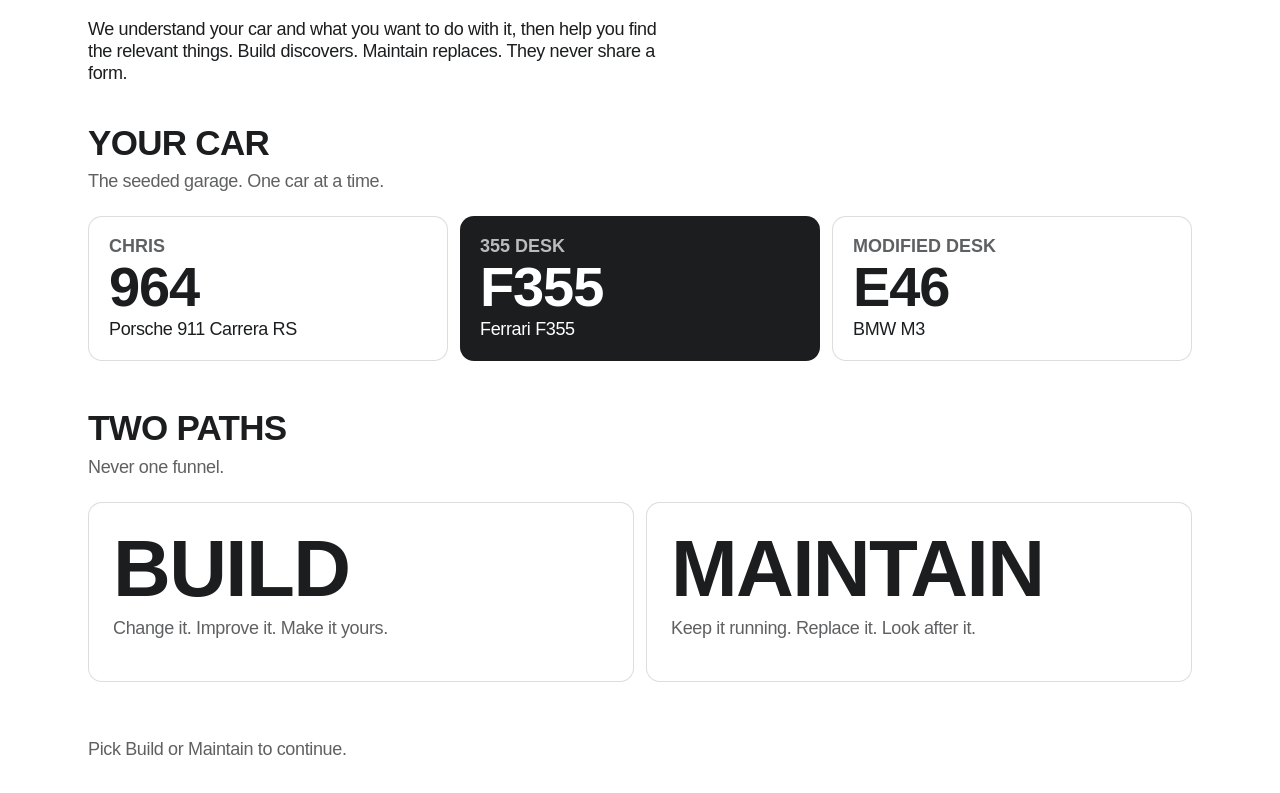
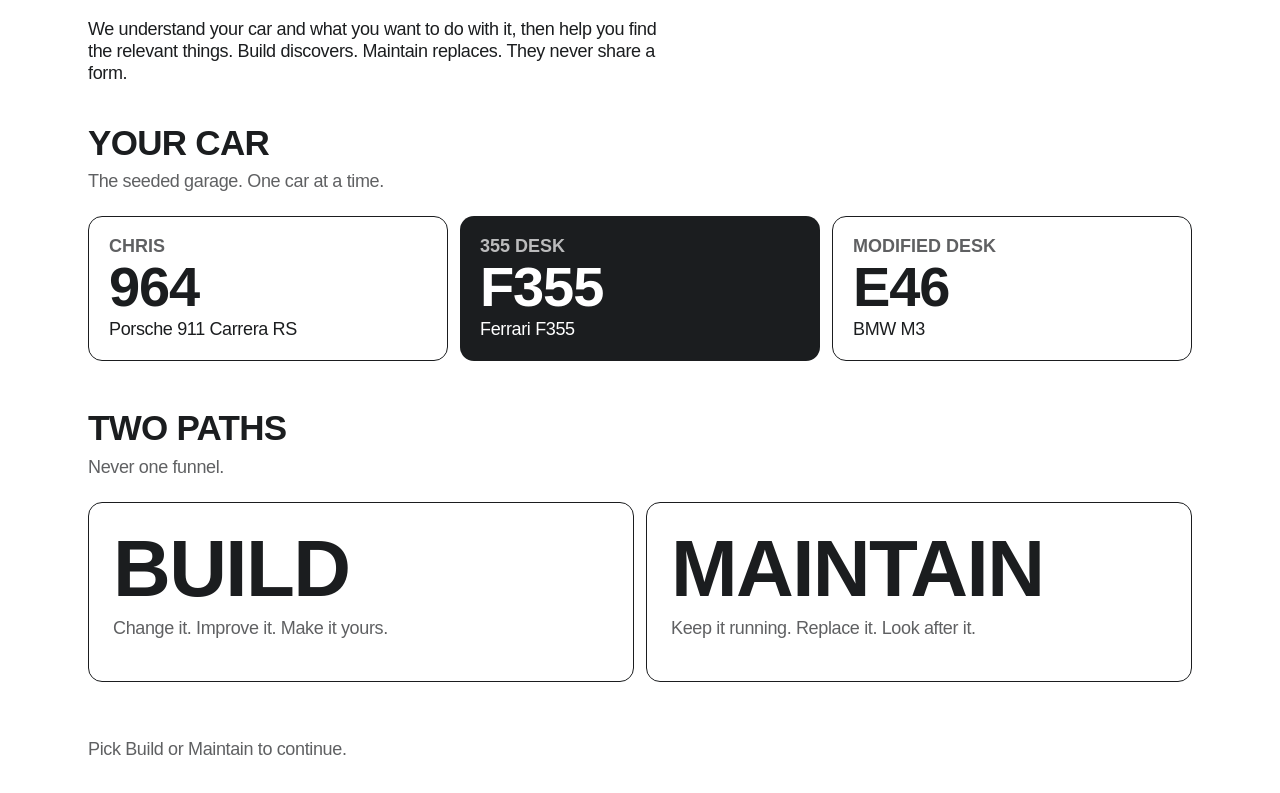
Before and after one commit to CCWILLDRV247/DRV247Editorial, a Next.js app: page /intelligence in a window 1280 px wide. Shown: the part 307-1100 px from the top of the page. Built offline with nearby package versions, Linux system fonts and the light colour scheme; a web font is replaced by a local one.

Commit message:
Give unselected garage and path cards an ink border
Faint 15% borders disappeared on paper. Use the magazine ink stroke
so cars and Build / Maintain read as clickable.

Co-authored-by: chris.williams <chris.williams@drv247.com>

```diff
--- a/app/intelligence/vehicle-entry.tsx
+++ b/app/intelligence/vehicle-entry.tsx
@@ -224,7 +224,7 @@ export function VehicleEntry() {
                   className={`rounded-xl px-5 py-5 text-left transition ${
                     selected
                       ? "bg-[#1b1d1f] text-white"
-                      : "border border-[#1b1d1f]/15 bg-white hover:border-[#1b1d1f]/40"
+                      : "border border-[#1b1d1f] bg-white hover:bg-[#f3f3f3]"
                   }`}
                 >
                   <p
@@ -444,7 +444,7 @@ export function VehicleEntry() {
                       className={`rounded-xl px-5 py-5 text-left transition ${
                         selected
                           ? "bg-[#1b1d1f] text-white"
-                          : "border border-[#1b1d1f]/15 bg-white hover:border-[#1b1d1f]/40"
+                          : "border border-[#1b1d1f] bg-white hover:bg-[#f3f3f3]"
                       }`}
                     >
                       <p className="font-display text-[clamp(2rem,6vw,2.75rem)] font-black uppercase leading-[0.70] tracking-[-0.02em]">
@@ -521,7 +521,7 @@ function PathCard({
       onClick={onClick}
       aria-pressed={selected}
       className={`min-h-[180px] rounded-xl px-6 py-7 text-left transition ${
-        selected ? "bg-[#1b1d1f] text-white" : "border border-[#1b1d1f]/15 bg-white hover:border-[#1b1d1f]/40"
+        selected ? "bg-[#1b1d1f] text-white" : "border border-[#1b1d1f] bg-white hover:bg-[#f3f3f3]"
       }`}
     >
       <p className="font-display text-[clamp(3.5rem,10vw,5rem)] font-black uppercase leading-[0.62] tracking-[-0.02em]">
```
